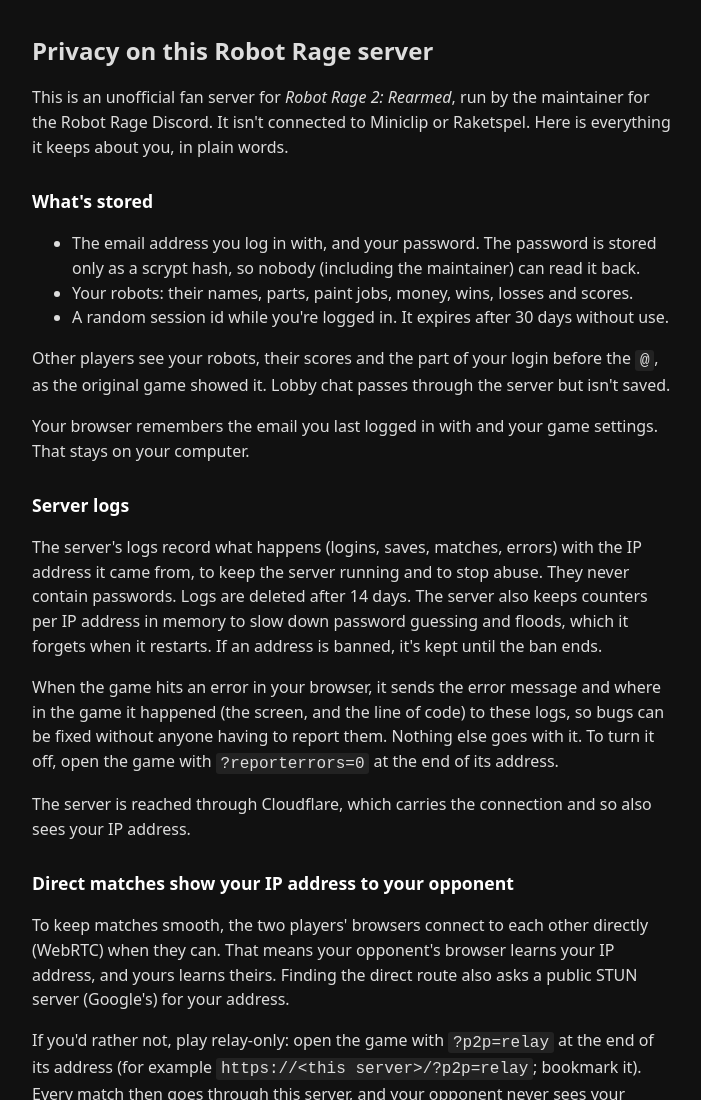
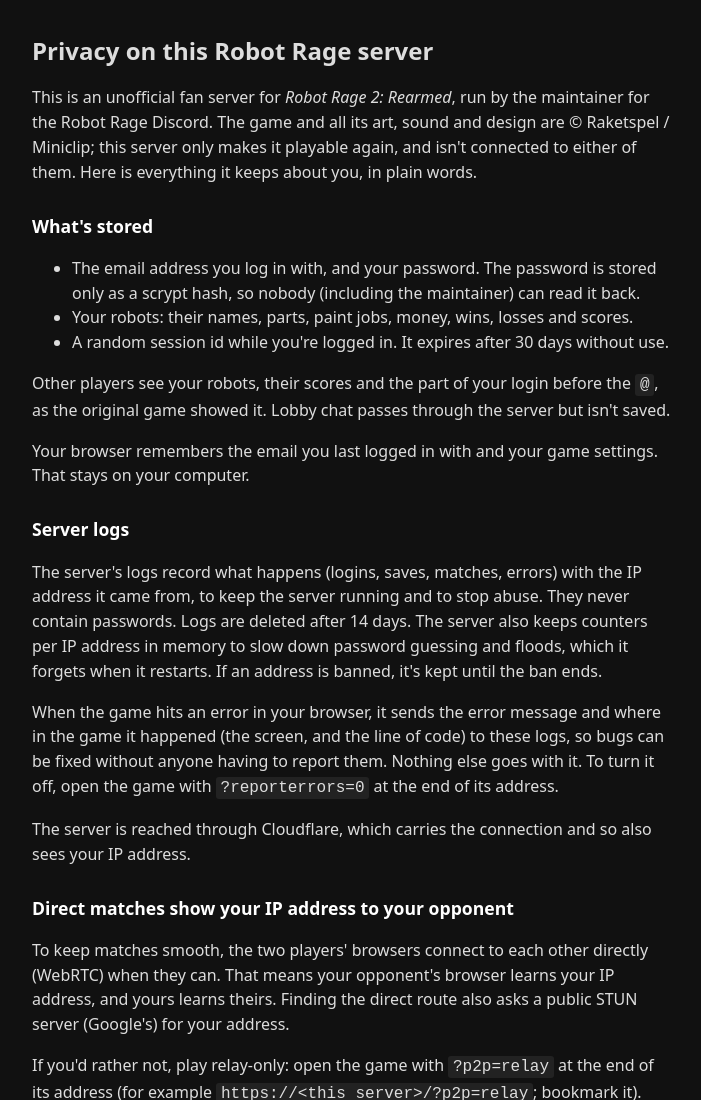
Before and after one commit to AndrewEyesman/robot-rage, a website built with Vite: page port/web/privacy.html in a window 1280 px wide. Shown: the top 1100 px of the page, without its empty margins (288-989 px from the left). Built offline with nearby package versions, Linux system fonts and the light colour scheme.

Commit message:
Credit: Raketspel / Miniclip in the black bar beside the stage and on the privacy page

```diff
--- a/port/web/game.html
+++ b/port/web/game.html
@@ -21,10 +21,17 @@
       #links a { color: inherit; text-decoration: none; }
       #links > :hover { color: #aaa; }
       @media (min-aspect-ratio: 3/2), (max-aspect-ratio: 1/1) { #links { display: flex; } }
+      /* The credit, in the left bar (wrapped to its width) or the bar under the stage; not in
+         the arena, whose widescreen view and touch controls use the bars. */
+      #credit { display: none; position: fixed; left: 8px; bottom: 6px; z-index: 1; max-width: calc((100vw - 400vh / 3) / 2 - 16px); font: 12px sans-serif; color: #555; }
+      @media (min-aspect-ratio: 16/10) { #credit { display: block; } }
+      @media (max-aspect-ratio: 1/1) { #credit { display: block; max-width: none; } }
+      html.in-arena #credit { display: none; }
     </style>
   </head>
   <body>
     <div id="stage"></div>
+    <div id="credit">© Raketspel / Miniclip</div>
     <div id="links"><a id="privacy" href="/privacy.html" target="_blank" rel="noopener">Privacy</a></div>
     <script type="module" src="/src/game.ts"></script>
   </body>
--- a/port/web/privacy.html
+++ b/port/web/privacy.html
@@ -19,8 +19,9 @@
       <h1>Privacy on this Robot Rage server</h1>
       <p>
         This is an unofficial fan server for <i>Robot Rage 2: Rearmed</i>, run by the maintainer for the
-        Robot Rage Discord. It isn't connected to Miniclip or Raketspel. Here is everything it
-        keeps about you, in plain words.
+        Robot Rage Discord. The game and all its art, sound and design are © Raketspel /
+        Miniclip; this server only makes it playable again, and isn't connected to either of them.
+        Here is everything it keeps about you, in plain words.
       </p>
 
       <h2>What's stored</h2>
```
